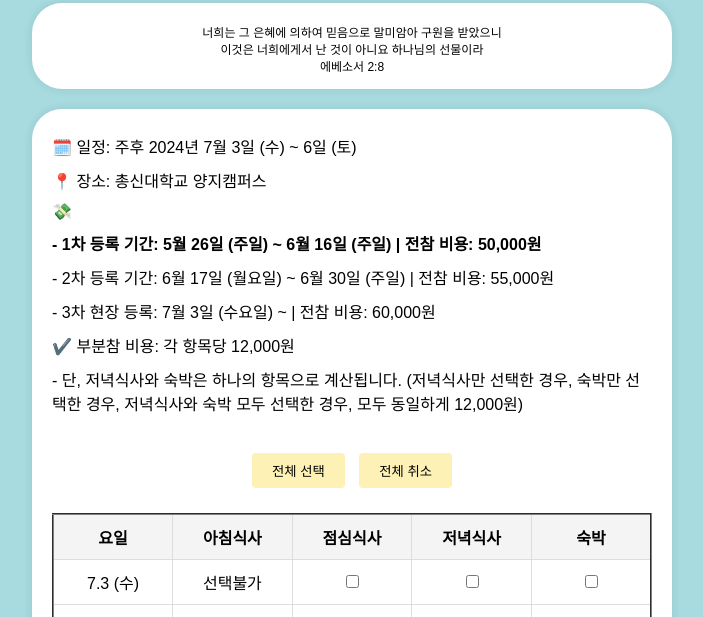
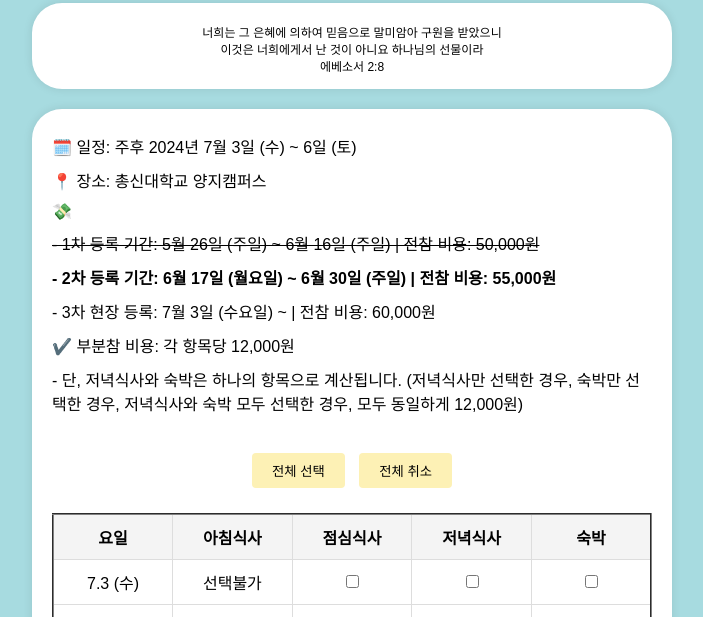
Before and after one commit to saranguniv/EncounterGrace, a plain HTML site: page index.html in a window 1280 px wide. Shown: the part 167-784 px from the top of the page, without its empty margins (288-991 px from the left). Drawn offline with Linux system fonts and the light colour scheme; a web font is replaced by a local one.

Commit message:
Update index.html

```diff
--- a/index.html
+++ b/index.html
@@ -22,8 +22,8 @@
         <p>🗓️ 일정: 주후 2024년 7월 3일 (수) ~ 6일 (토)</p>
         <p>📍 장소: 총신대학교 양지캠퍼스</p>
         <p>💸
-        <p><b>- 1차 등록 기간: 5월 26일 (주일) ~ 6월 16일 (주일) | 전참 비용: 50,000원</b></p>
-        <p>- 2차 등록 기간: 6월 17일 (월요일) ~ 6월 30일 (주일) | 전참 비용: 55,000원</p>
+        <p><s>- 1차 등록 기간: 5월 26일 (주일) ~ 6월 16일 (주일) | 전참 비용: 50,000원</s></p>
+        <p><b>- 2차 등록 기간: 6월 17일 (월요일) ~ 6월 30일 (주일) | 전참 비용: 55,000원</b></p>
         <p>- 3차 현장 등록: 7월 3일 (수요일) ~                 | 전참 비용: 60,000원</p>
         <p>✔️ 부분참 비용: 각 항목당 12,000원</p>
         <p>- 단, 저녁식사와 숙박은 하나의 항목으로 계산됩니다. (저녁식사만 선택한 경우, 숙박만 선택한 경우, 저녁식사와 숙박 모두 선택한 경우, 모두 동일하게 12,000원)</p>
@@ -84,7 +84,7 @@
     </div>
 
     <script>
-        const FULL_PARTICIPATION_FEE = 50000;
+        const FULL_PARTICIPATION_FEE = 55000;
         const PARTIAL_PARTICIPATION_FEE_PER_ITEM = 12000;
 
         function checkAll(isChecked) {
```
